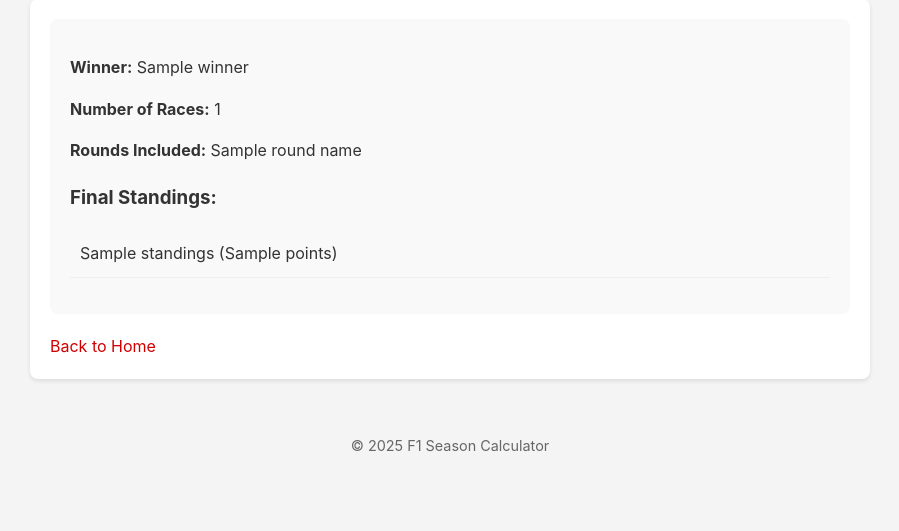
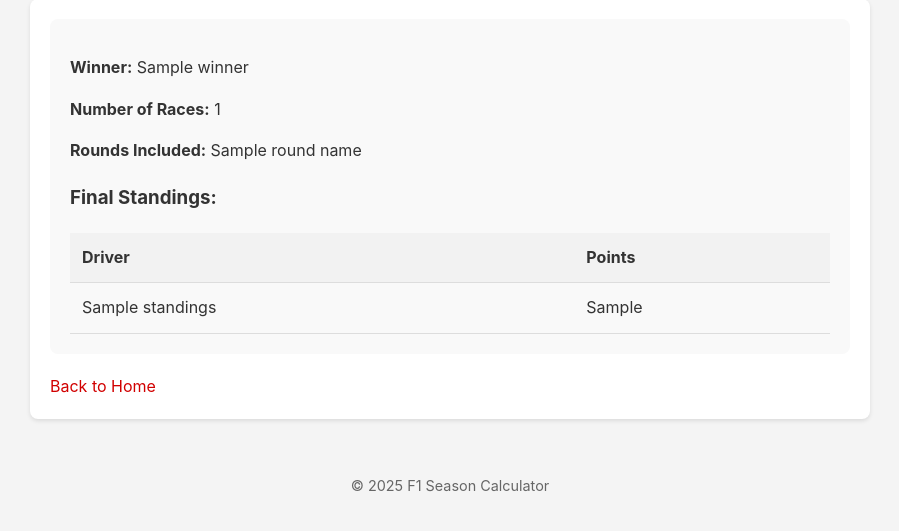
Before and after one commit to NikoKiru/F1_Season_Calculator, a Python web app: template templates/championship.html in a window 1280 px wide. Shown: the part 147-678 px from the top of the page, without its empty margins (190-1089 px from the left). Run offline with Jinja, Linux system fonts and the light colour scheme; the template is opened without the code that fills it: most values are stand-ins (such as "Sample title", 1, 10 or a date in 2020).

Commit message:
Done with points

```diff
--- a/static/style.css
+++ b/static/style.css
@@ -145,3 +145,19 @@ footer {
     font-size: 0.9em;
     color: #666;
 }
+
+.standings-table {
+    width: 100%;
+    border-collapse: collapse;
+    margin-top: 20px;
+}
+
+.standings-table th, .standings-table td {
+    padding: 12px;
+    text-align: left;
+    border-bottom: 1px solid #ddd;
+}
+
+.standings-table th {
+    background-color: #f2f2f2;
+}
--- a/templates/championship.html
+++ b/templates/championship.html
@@ -17,11 +17,22 @@
                 <p><strong>Number of Races:</strong> {{ data.num_races }}</p>
                 <p><strong>Rounds Included:</strong> {{ data.round_names|join(', ') }}</p>
                 <h3>Final Standings:</h3>
-                <ol class="driver-list">
-                    {% for driver in data.standings.split(',') %}
-                        <li>{{ driver }} ({{ data.driver_points[driver] }} points)</li>
-                    {% endfor %}
-                </ol>
+                <table class="standings-table">
+                    <thead>
+                        <tr>
+                            <th>Driver</th>
+                            <th>Points</th>
+                        </tr>
+                    </thead>
+                    <tbody>
+                        {% for driver in data.standings.split(',') %}
+                            <tr>
+                                <td>{{ driver }}</td>
+                                <td>{{ data.driver_points[driver] }}</td>
+                            </tr>
+                        {% endfor %}
+                    </tbody>
+                </table>
             {% else %}
                 <p>Championship not found.</p>
             {% endif %}
```
